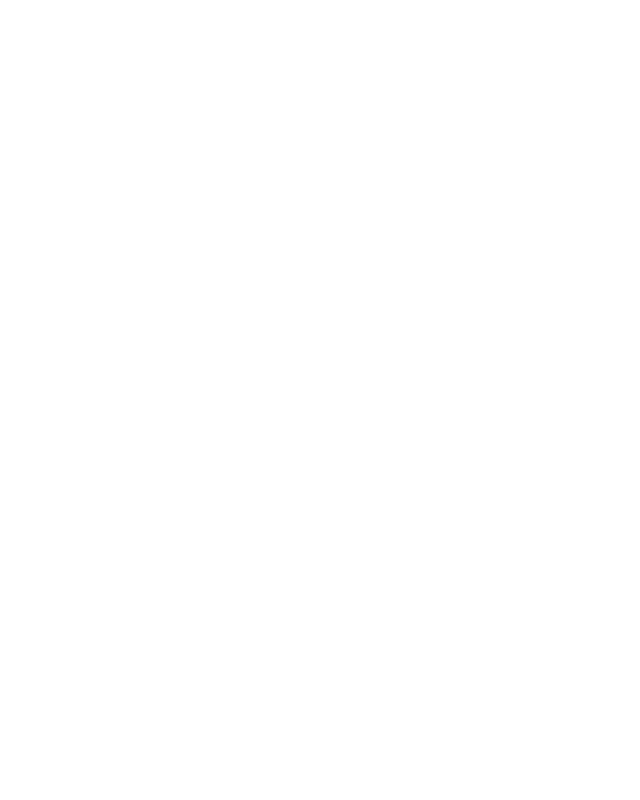
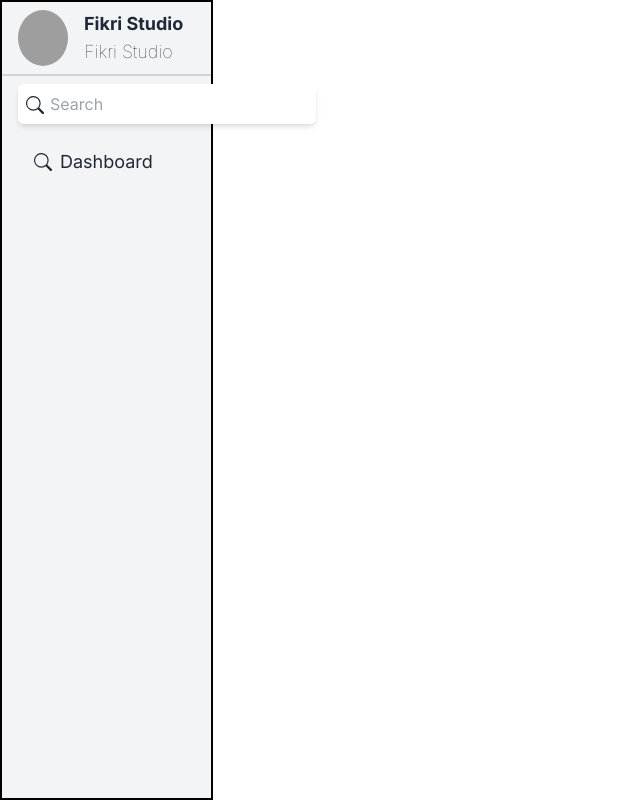
Before and after one commit to Cavein254/sheduler, a Next.js app: page / in a window 1280 px wide. Shown: the whole page, without its empty margins (0-640 px from the left). Built offline with nearby package versions, Linux system fonts and the light colour scheme; grey boxes are pictures that could not be loaded.

Commit message:
Add daisy ui

```diff
--- a/app/page.tsx
+++ b/app/page.tsx
@@ -1,7 +1,8 @@
+import MainSidebar from "@/components/MainSidebar"
 export default function Home() {
   return (
     <main>
-
+      <MainSidebar />
     </main>
   )
 }
--- a/components/MainSidebar.tsx
+++ b/components/MainSidebar.tsx
@@ -1,30 +1,31 @@
 import React from "react";
-import { Sidebar, Menu, MenuItem } from "react-pro-sidebar";
-import Link from "next/link";
-
+import Image from "next/image";
+import { BsSearch } from "react-icons/bs";
+import MySearch from "./MySearch";
 const MainSidebar = () => {
   return (
-    <Sidebar>
-      <Menu
-        menuItemStyles={{
-          button: {
-            // the active class will be added automatically by react router
-            // so we can use it to style the active menu item
-            [`&.active`]: {
-              backgroundColor: "#13395e",
-              color: "#b6c8d9",
-            },
-          },
-        }}
-      >
-        <MenuItem component={<Link href="/documentation" />}>
-          {" "}
-          Documentation
-        </MenuItem>
-        <MenuItem component={<Link href="/calendar" />}> Calendar</MenuItem>
-        <MenuItem component={<Link href="/e-commerce" />}> E-commerce</MenuItem>
-      </Menu>
-    </Sidebar>
+    <div className="px-4 py-2 bg-gray-100 h-[100vh] w-2/12 border-2 border-black">
+      <div className="flex flex-row w-full">
+        <Image
+          src="https://images.unsplash.com/photo-1700317440743-ffe7b2134276?w=500&auto=format&fit=crop&q=60&ixlib=rb-4.0.3&ixid=M3wxMjA3fDB8MHxlZGl0b3JpYWwtZmVlZHw1fHx8ZW58MHx8fHx8"
+          alt="user image"
+          width={50}
+          height={50}
+          className="rounded-[100%]"
+        />
+        <div className="flex flex-col ml-4">
+          <h4 className="font-bold text-lg">Fikri Studio</h4>
+          <h5 className="font-thin text-lg">Fikri Studio</h5>
+        </div>
+      </div>
+      <hr className="border-[1px] border-gray-300 mt-2 -mx-4" />
+      <MySearch />
+      <div className="mt-6 mx-4">
+        <div className="flex items-center text-bold text-lg">
+          <BsSearch /> <h5 className="ml-2">Dashboard</h5>
+        </div>
+      </div>
+    </div>
   );
 };
 
--- /dev/null
+++ b/components/MinorSidebar.tsx
@@ -0,0 +1,7 @@
+import React from "react";
+
+const MinorSidebar = () => {
+  return <div>MinorSidebar</div>;
+};
+
+export default MinorSidebar;
--- /dev/null
+++ b/components/MySearch.tsx
@@ -0,0 +1,16 @@
+import React from "react";
+import { BsSearch } from "react-icons/bs";
+
+const MySearch = () => {
+  return (
+    <div className="">
+      <input
+        className="mt-2 relative rounded-md px-8 py-2 placeholder-bold focus:outline-none shadow-md"
+        placeholder="Search"
+      />
+      <BsSearch className="absolute -mt-7 text-lg ml-2" />
+    </div>
+  );
+};
+
+export default MySearch;
--- a/next.config.js
+++ b/next.config.js
@@ -1,4 +1,13 @@
 /** @type {import('next').NextConfig} */
-const nextConfig = {}
+const nextConfig = {
+  images: {
+    remotePatterns: [
+      {
+        protocol: "https",
+        hostname: "images.unsplash.com",
+      },
+    ],
+  },
+};
 
-module.exports = nextConfig
+module.exports = nextConfig;
--- a/package.json
+++ b/package.json
@@ -13,6 +13,7 @@
     "next": "14.0.3",
     "react": "^18",
     "react-dom": "^18",
+    "react-icons": "^4.12.0",
     "react-pro-sidebar": "^1.1.0-alpha.1"
   },
   "devDependencies": {
@@ -21,6 +22,7 @@
     "@types/react": "^18",
     "@types/react-dom": "^18",
     "autoprefixer": "^10.0.1",
+    "daisyui": "^4.4.2",
     "eslint": "^8",
     "eslint-config-next": "14.0.3",
     "postcss": "^8",
--- a/tailwind.config.ts
+++ b/tailwind.config.ts
@@ -1,20 +1,20 @@
-import type { Config } from 'tailwindcss'
+import type { Config } from "tailwindcss";
 
 const config: Config = {
   content: [
-    './pages/**/*.{js,ts,jsx,tsx,mdx}',
-    './components/**/*.{js,ts,jsx,tsx,mdx}',
-    './app/**/*.{js,ts,jsx,tsx,mdx}',
+    "./pages/**/*.{js,ts,jsx,tsx,mdx}",
+    "./components/**/*.{js,ts,jsx,tsx,mdx}",
+    "./app/**/*.{js,ts,jsx,tsx,mdx}",
   ],
   theme: {
     extend: {
       backgroundImage: {
-        'gradient-radial': 'radial-gradient(var(--tw-gradient-stops))',
-        'gradient-conic':
-          'conic-gradient(from 180deg at 50% 50%, var(--tw-gradient-stops))',
+        "gradient-radial": "radial-gradient(var(--tw-gradient-stops))",
+        "gradient-conic":
+          "conic-gradient(from 180deg at 50% 50%, var(--tw-gradient-stops))",
       },
     },
   },
-  plugins: [],
-}
-export default config
+  plugins: [require("daisyui")],
+};
+export default config;
```
Also changed, not shown: 1 other file (tests, documents, lock files or other folders).
